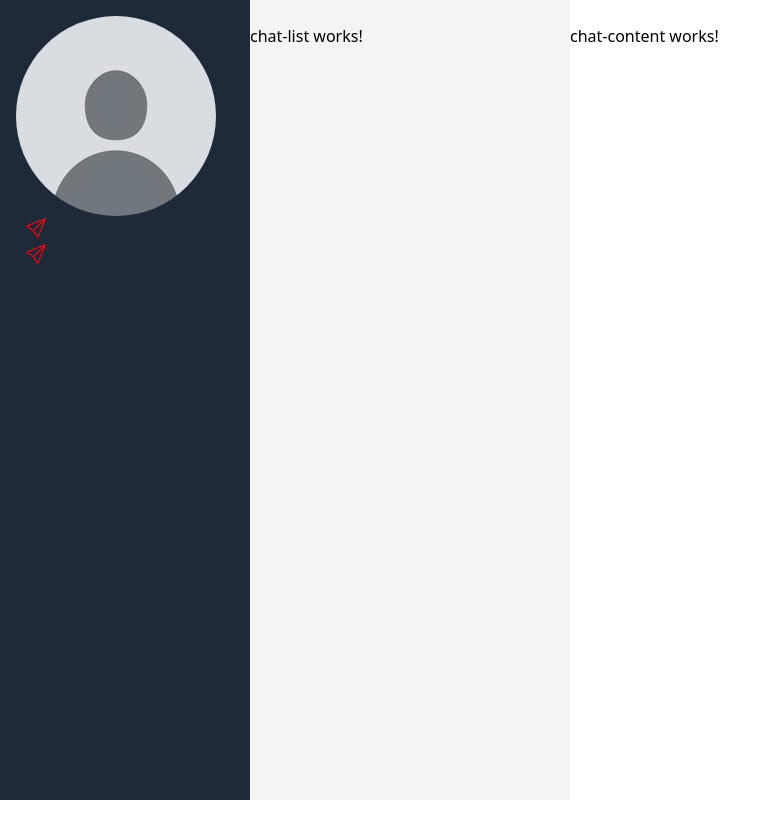
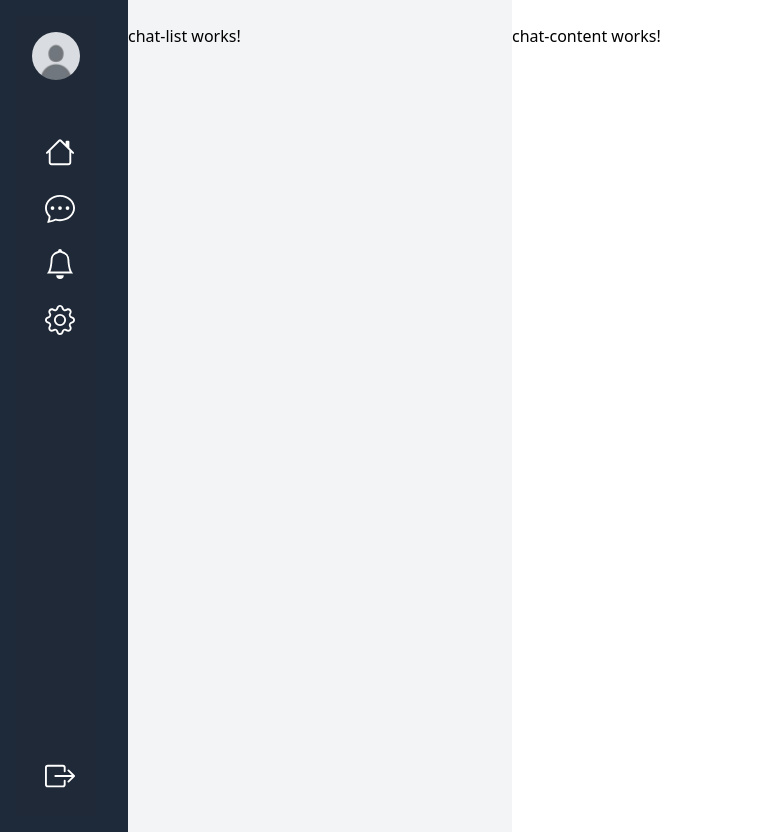
Before and after one commit to s13e-org/s13e, an Angular app: page /chat-layout in a window 1280 px wide. Shown: the whole page, without its empty margins (0-781 px from the left). Before the commit the page ends 800 px from the top, so only its background shows below. Built offline with nearby package versions, Linux system fonts and the light colour scheme.

Commit message:
add icon menu

```diff
--- a/src/app/ui/atoms/avatar/avatar.html
+++ b/src/app/ui/atoms/avatar/avatar.html
@@ -1,6 +1,9 @@
 <img
   [src]="src"
   [alt]="alt"
-  [ngClass]="rounded ? 'rounded-full' : 'rounded-md'"
-  class="object-cover"
+  [ngClass]="[
+    rounded ? 'rounded-full' : 'rounded-md',
+    'object-cover',
+    class
+  ]"
 />
--- a/src/app/ui/atoms/avatar/avatar.ts
+++ b/src/app/ui/atoms/avatar/avatar.ts
@@ -13,4 +13,5 @@ export class Avatar {
   @Input() alt: string = 'avatar';
   @Input() size: number = 40;
   @Input() rounded: boolean = true;
+  @Input() class = '';
 }
--- a/src/app/ui/organisms/sidebar-menu/sidebar-menu.html
+++ b/src/app/ui/organisms/sidebar-menu/sidebar-menu.html
@@ -1,22 +1,59 @@
-<nav>
-    <!-- <h2 class="text-xl font-bold mb-4">Menu</h2> -->
-    <app-avatar src="/user.png" class="mb-6 w-6"></app-avatar>
+<!-- <h2 class="text-xl font-bold mb-4">Menu</h2> -->
+
+<div class="h-screen w-20 bg-[#1f2937] flex flex-col items-center py-4">
+    <div class="mb-6">
+        <app-avatar src="/user.png" class="mb-6 w-12"></app-avatar>
+    </div>
 
     <div class="flex flex-col gap-2 flex-1">
-        <app-icon class="w-6 h-6 text-red-600 ml-2" ariaLabel="Close" [decorative]="false">
-            <svg xmlns="http://www.w3.org/2000/svg" width="20" height="20" fill="currentColor" class="bi bi-send"
+        <app-icon class="w-12 h-12 text-white ml-2" ariaLabel="Close" [decorative]="false">
+            <svg xmlns="http://www.w3.org/2000/svg" width="30" height="30" fill="currentColor" class="bi bi-house"
                 viewBox="0 0 16 16">
                 <path
-                    d="M15.854.146a.5.5 0 0 1 .11.54l-5.819 14.547a.75.75 0 0 1-1.329.124l-3.178-4.995L.643 7.184a.75.75 0 0 1 .124-1.33L15.314.037a.5.5 0 0 1 .54.11ZM6.636 10.07l2.761 4.338L14.13 2.576zm6.787-8.201L1.591 6.602l4.339 2.76z" />
+                    d="M8.707 1.5a1 1 0 0 0-1.414 0L.646 8.146a.5.5 0 0 0 .708.708L2 8.207V13.5A1.5 1.5 0 0 0 3.5 15h9a1.5 1.5 0 0 0 1.5-1.5V8.207l.646.647a.5.5 0 0 0 .708-.708L13 5.793V2.5a.5.5 0 0 0-.5-.5h-1a.5.5 0 0 0-.5.5v1.293zM13 7.207V13.5a.5.5 0 0 1-.5.5h-9a.5.5 0 0 1-.5-.5V7.207l5-5z" />
+            </svg>
+        </app-icon>
+
+        <app-icon class="w-12 h-12 text-white ml-2" ariaLabel="Close" [decorative]="false">
+            <svg xmlns="http://www.w3.org/2000/svg" width="30" height="30" fill="currentColor" class="bi bi-chat-dots"
+                viewBox="0 0 16 16">
+                <path
+                    d="M5 8a1 1 0 1 1-2 0 1 1 0 0 1 2 0m4 0a1 1 0 1 1-2 0 1 1 0 0 1 2 0m3 1a1 1 0 1 0 0-2 1 1 0 0 0 0 2" />
+                <path
+                    d="m2.165 15.803.02-.004c1.83-.363 2.948-.842 3.468-1.105A9 9 0 0 0 8 15c4.418 0 8-3.134 8-7s-3.582-7-8-7-8 3.134-8 7c0 1.76.743 3.37 1.97 4.6a10.4 10.4 0 0 1-.524 2.318l-.003.011a11 11 0 0 1-.244.637c-.079.186.074.394.273.362a22 22 0 0 0 .693-.125m.8-3.108a1 1 0 0 0-.287-.801C1.618 10.83 1 9.468 1 8c0-3.192 3.004-6 7-6s7 2.808 7 6-3.004 6-7 6a8 8 0 0 1-2.088-.272 1 1 0 0 0-.711.074c-.387.196-1.24.57-2.634.893a11 11 0 0 0 .398-2" />
+            </svg>
+        </app-icon>
+
+        <app-icon class="w-12 h-12 text-white ml-2" ariaLabel="Close" [decorative]="false">
+
+            <svg xmlns="http://www.w3.org/2000/svg" width="30" height="30" fill="currentColor" class="bi bi-bell"
+                viewBox="0 0 16 16">
+                <path
+                    d="M8 16a2 2 0 0 0 2-2H6a2 2 0 0 0 2 2M8 1.918l-.797.161A4 4 0 0 0 4 6c0 .628-.134 2.197-.459 3.742-.16.767-.376 1.566-.663 2.258h10.244c-.287-.692-.502-1.49-.663-2.258C12.134 8.197 12 6.628 12 6a4 4 0 0 0-3.203-3.92zM14.22 12c.223.447.481.801.78 1H1c.299-.199.557-.553.78-1C2.68 10.2 3 6.88 3 6c0-2.42 1.72-4.44 4.005-4.901a1 1 0 1 1 1.99 0A5 5 0 0 1 13 6c0 .88.32 4.2 1.22 6" />
+            </svg>
+        </app-icon>
+
+        <app-icon class="w-12 h-12 text-white ml-2" ariaLabel="Close" [decorative]="false">
+            <svg xmlns="http://www.w3.org/2000/svg" width="30" height="30" fill="currentColor" class="bi bi-gear"
+                viewBox="0 0 16 16">
+                <path
+                    d="M8 4.754a3.246 3.246 0 1 0 0 6.492 3.246 3.246 0 0 0 0-6.492M5.754 8a2.246 2.246 0 1 1 4.492 0 2.246 2.246 0 0 1-4.492 0" />
+                <path
+                    d="M9.796 1.343c-.527-1.79-3.065-1.79-3.592 0l-.094.319a.873.873 0 0 1-1.255.52l-.292-.16c-1.64-.892-3.433.902-2.54 2.541l.159.292a.873.873 0 0 1-.52 1.255l-.319.094c-1.79.527-1.79 3.065 0 3.592l.319.094a.873.873 0 0 1 .52 1.255l-.16.292c-.892 1.64.901 3.434 2.541 2.54l.292-.159a.873.873 0 0 1 1.255.52l.094.319c.527 1.79 3.065 1.79 3.592 0l.094-.319a.873.873 0 0 1 1.255-.52l.292.16c1.64.893 3.434-.902 2.54-2.541l-.159-.292a.873.873 0 0 1 .52-1.255l.319-.094c1.79-.527 1.79-3.065 0-3.592l-.319-.094a.873.873 0 0 1-.52-1.255l.16-.292c.893-1.64-.902-3.433-2.541-2.54l-.292.159a.873.873 0 0 1-1.255-.52zm-2.633.283c.246-.835 1.428-.835 1.674 0l.094.319a1.873 1.873 0 0 0 2.693 1.115l.291-.16c.764-.415 1.6.42 1.184 1.185l-.159.292a1.873 1.873 0 0 0 1.116 2.692l.318.094c.835.246.835 1.428 0 1.674l-.319.094a1.873 1.873 0 0 0-1.115 2.693l.16.291c.415.764-.42 1.6-1.185 1.184l-.291-.159a1.873 1.873 0 0 0-2.693 1.116l-.094.318c-.246.835-1.428.835-1.674 0l-.094-.319a1.873 1.873 0 0 0-2.692-1.115l-.292.16c-.764.415-1.6-.42-1.184-1.185l.159-.291A1.873 1.873 0 0 0 1.945 8.93l-.319-.094c-.835-.246-.835-1.428 0-1.674l.319-.094A1.873 1.873 0 0 0 3.06 4.377l-.16-.292c-.415-.764.42-1.6 1.185-1.184l.292.159a1.873 1.873 0 0 0 2.692-1.115z" />
+            </svg>
+        </app-icon>
+
+    </div>
+    <div class="mt-auto">
+
+        <app-icon class="w-12 h-12 text-white ml-2" ariaLabel="Close" [decorative]="false">
+            <svg xmlns="http://www.w3.org/2000/svg" width="30" height="30" fill="currentColor"
+                class="bi bi-box-arrow-right" viewBox="0 0 16 16">
+                <path fill-rule="evenodd"
+                    d="M10 12.5a.5.5 0 0 1-.5.5h-8a.5.5 0 0 1-.5-.5v-9a.5.5 0 0 1 .5-.5h8a.5.5 0 0 1 .5.5v2a.5.5 0 0 0 1 0v-2A1.5 1.5 0 0 0 9.5 2h-8A1.5 1.5 0 0 0 0 3.5v9A1.5 1.5 0 0 0 1.5 14h8a1.5 1.5 0 0 0 1.5-1.5v-2a.5.5 0 0 0-1 0z" />
+                <path fill-rule="evenodd"
+                    d="M15.854 8.354a.5.5 0 0 0 0-.708l-3-3a.5.5 0 0 0-.708.708L14.293 7.5H5.5a.5.5 0 0 0 0 1h8.793l-2.147 2.146a.5.5 0 0 0 .708.708z" />
             </svg>
         </app-icon>
     </div>
-
-    <app-icon class="w-6 h-6 text-red-600 ml-2" ariaLabel="Close" [decorative]="false">
-        <svg xmlns="http://www.w3.org/2000/svg" width="20" height="20" fill="currentColor" class="bi bi-send"
-            viewBox="0 0 16 16">
-            <path
-                d="M15.854.146a.5.5 0 0 1 .11.54l-5.819 14.547a.75.75 0 0 1-1.329.124l-3.178-4.995L.643 7.184a.75.75 0 0 1 .124-1.33L15.314.037a.5.5 0 0 1 .54.11ZM6.636 10.07l2.761 4.338L14.13 2.576zm6.787-8.201L1.591 6.602l4.339 2.76z" />
-        </svg>
-    </app-icon>
-</nav>
+</div>
--- a/src/app/ui/templates/chat-layout/chat-layout.html
+++ b/src/app/ui/templates/chat-layout/chat-layout.html
@@ -1,4 +1,4 @@
-<div class="h-screen grid grid-cols-[250px_320px_1fr]">
+<div class="h-screen grid grid-cols-[0.5fr_1.5fr_3fr]">
 
   <app-sidebar-menu class="bg-gray-800 text-white p-4"></app-sidebar-menu>
 
```
